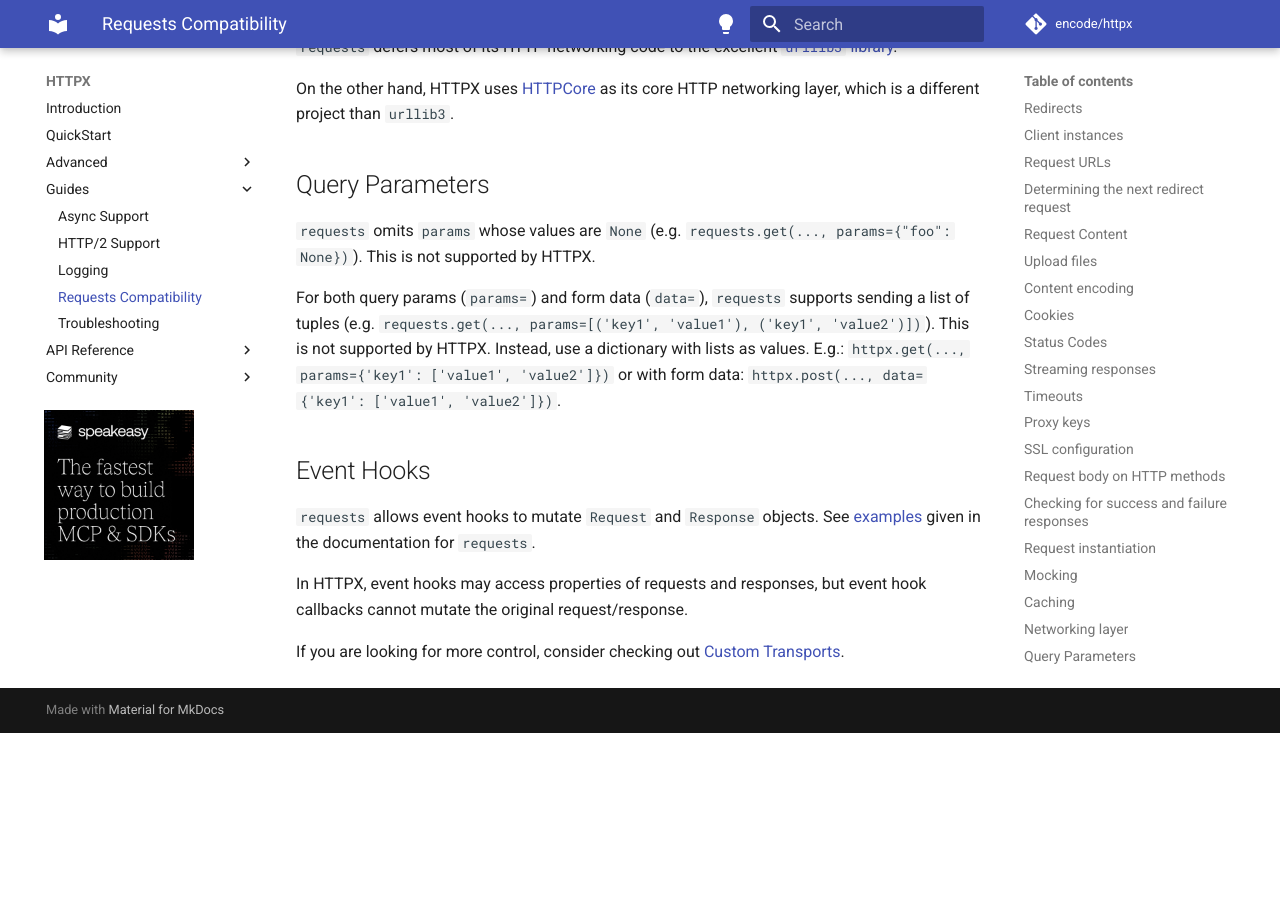
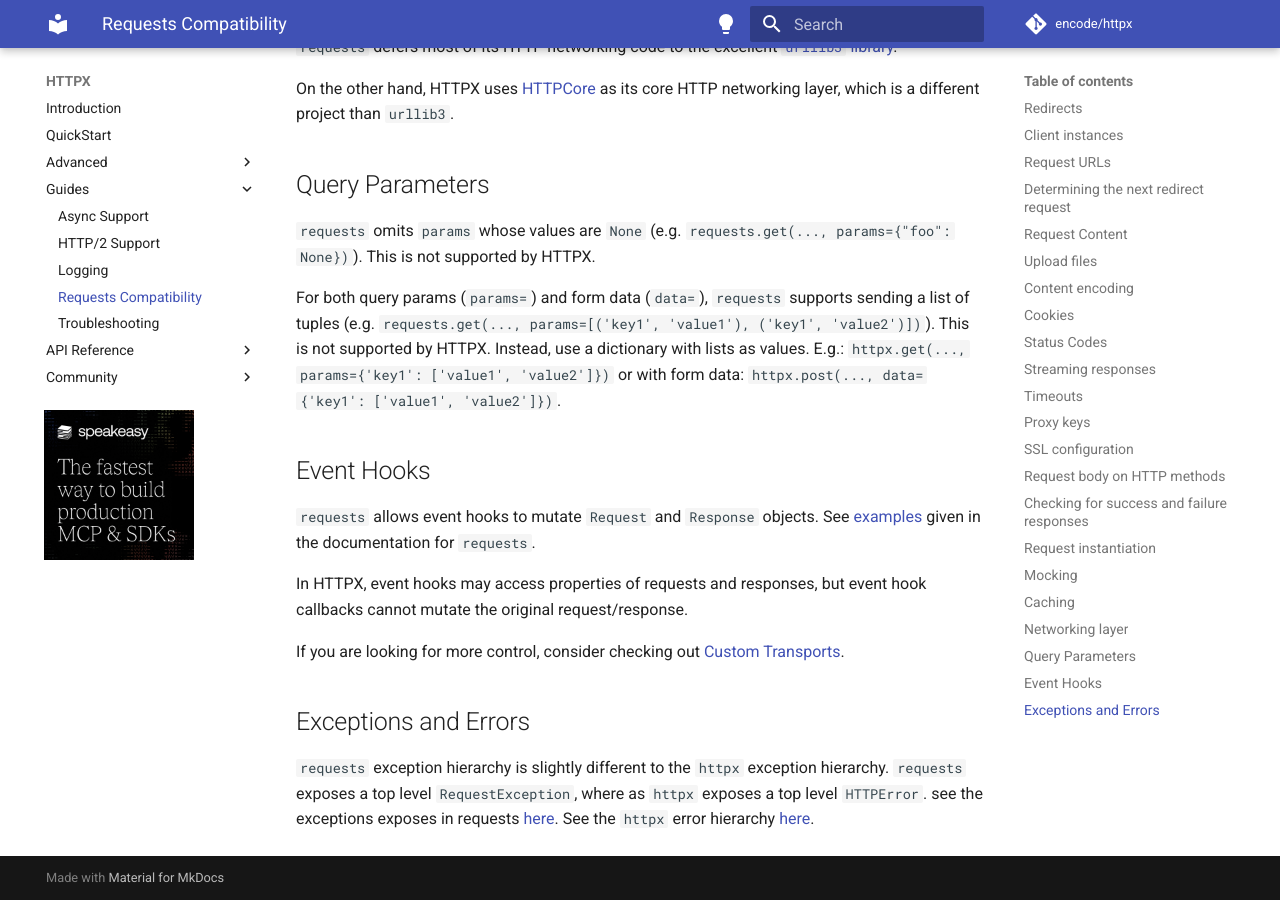
Before and after one commit to CarolinaBentrescas/httpx2, an MkDocs documentation site: the page built from docs/compatibility.md, in a window 1280 px wide and 900 px high, scrolled down 5585 px. Built offline with MkDocs 1.6.1 and Material for MkDocs 9.7.7, drawn with Linux system fonts in a browser that asks for light colours; comment, search, counter and statistics services are not loaded; before the commit the page ends 6318 px from its top, so only the background shows below that.

Commit message:
Update compatibility.md with documentation of exceptions differences (#3649)
Co-authored-by: Kim Christie <tom@tomchristie.com>

```diff
--- a/docs/compatibility.md
+++ b/docs/compatibility.md
@@ -226,3 +226,7 @@ For both query params (`params=`) and form data (`data=`), `requests` supports s
 In HTTPX, event hooks may access properties of requests and responses, but event hook callbacks cannot mutate the original request/response.
 
 If you are looking for more control, consider checking out [Custom Transports](advanced/transports.md#custom-transports).
+
+## Exceptions and Errors
+
+`requests` exception hierarchy is slightly different to the `httpx` exception hierarchy. `requests` exposes a top level `RequestException`, where as `httpx` exposes a top level `HTTPError`. see the exceptions exposes in requests [here](https://requests.readthedocs.io/en/latest/_modules/requests/exceptions/). See the `httpx` error hierarchy [here](https://www.python-httpx.org/exceptions/).
```
